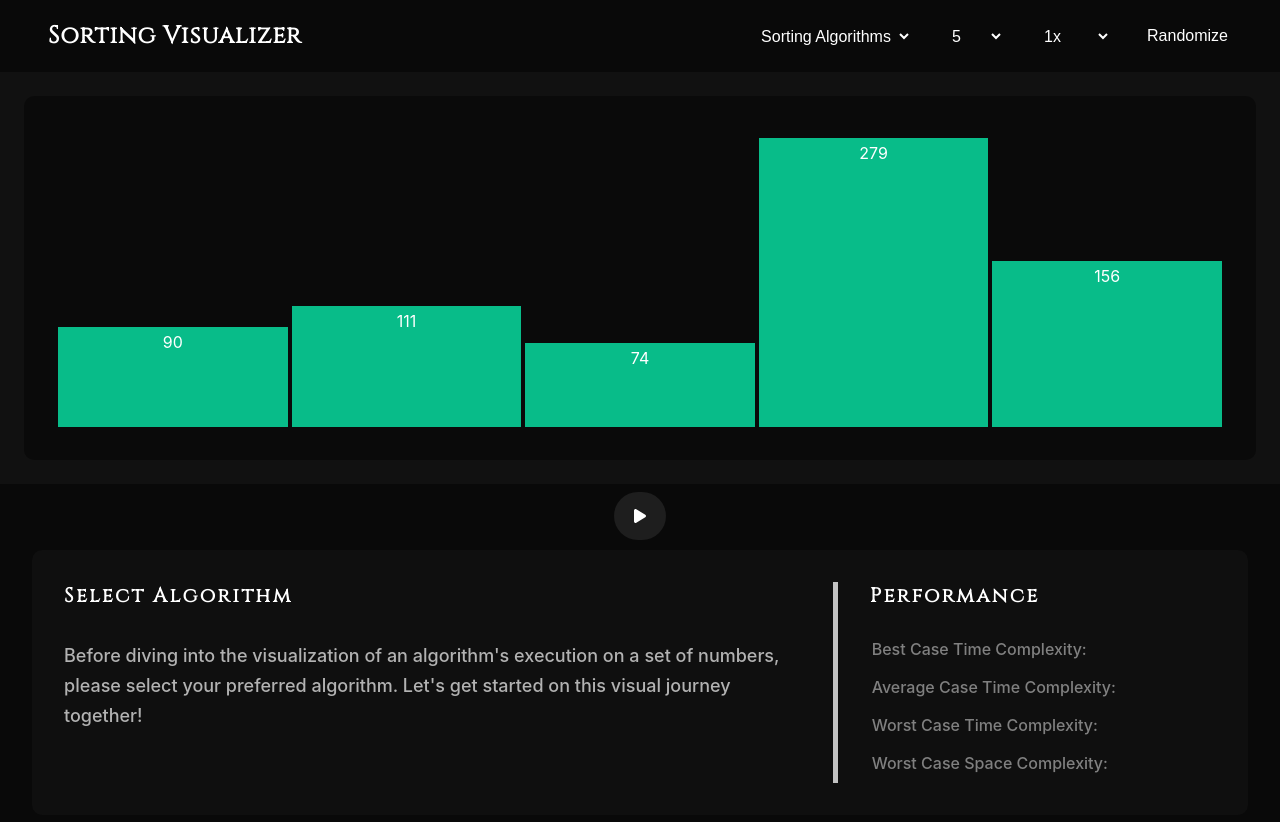
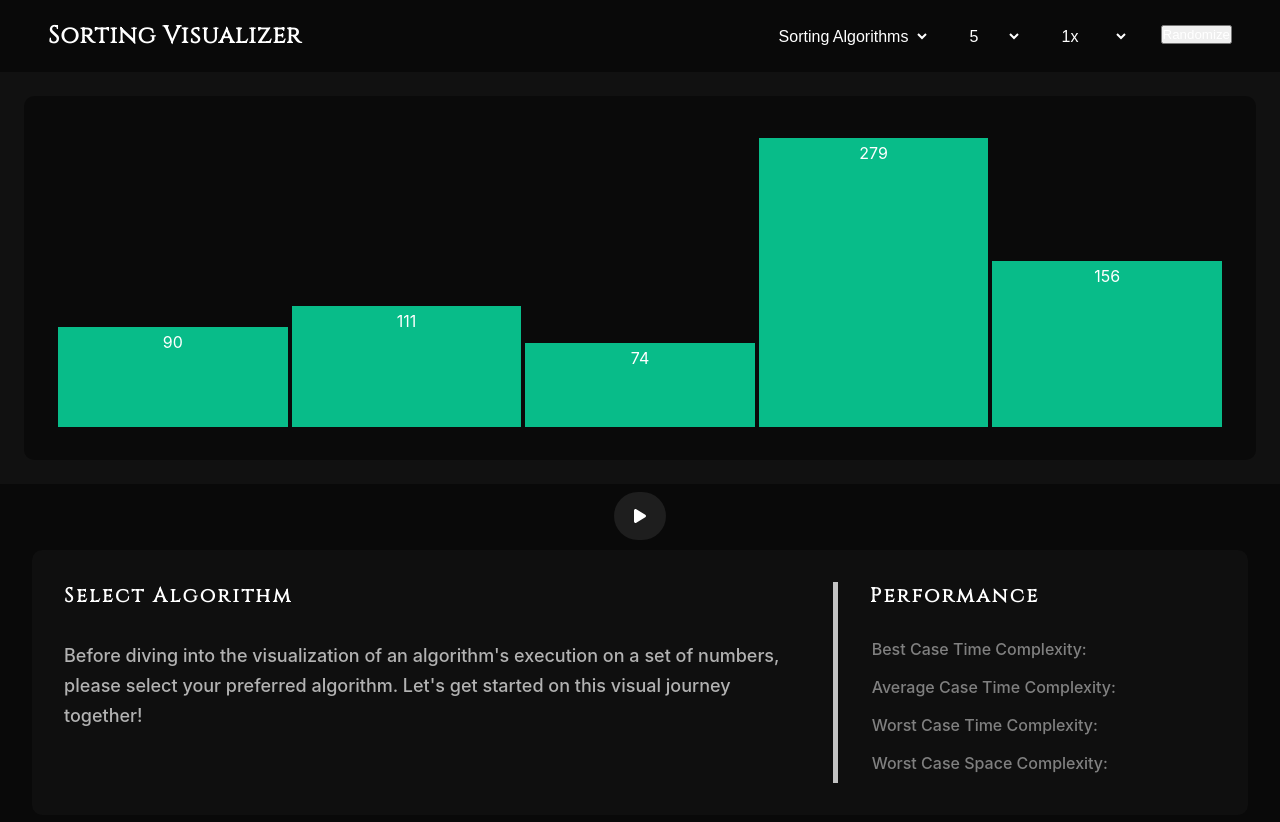
Before and after one commit to priyadharshini149/Visualizer, a React (Create React App) app in the folder mysort/: page / in a window 1280 px wide. Shown: the top 822 px of the page. Built offline with nearby package versions, Linux system fonts and the light colour scheme; a web font is replaced by a local one.

Commit message:
css is modified (disable class css)

```diff
--- a/mysort/src/SortVisualizer/sortVisualizer.css
+++ b/mysort/src/SortVisualizer/sortVisualizer.css
@@ -78,18 +78,28 @@ select{
   border: none;
   color: white;
 }
+
+.disable-select{
+  color:gray;
+}
 option{
   background-color:rgb(11, 11, 11);
 }
-
-button{
-  color: white;
+.btn{
   background-color: transparent;
   border: none;
   border-radius: 5px;
   padding: 0.25rem;
   font-family: sans-serif;
   font-size: 16px;
+}
+.generate-btn{
+  color: white;
+
+}
+.disable-btn{
+  color: gray;
+
 }
 .play{
   padding: 0.5rem 0rem;
```
